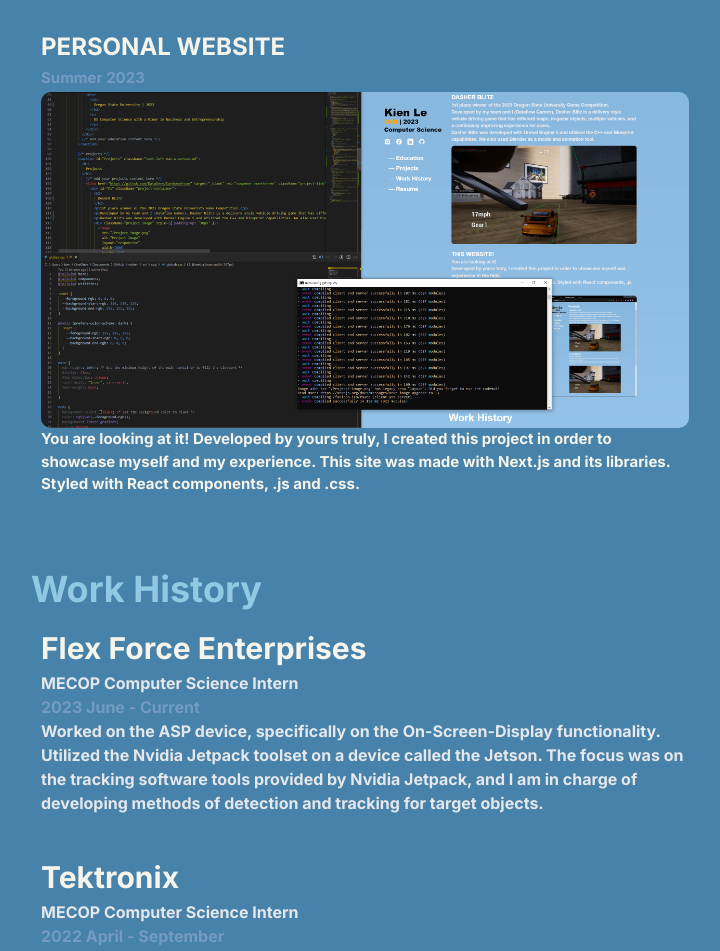
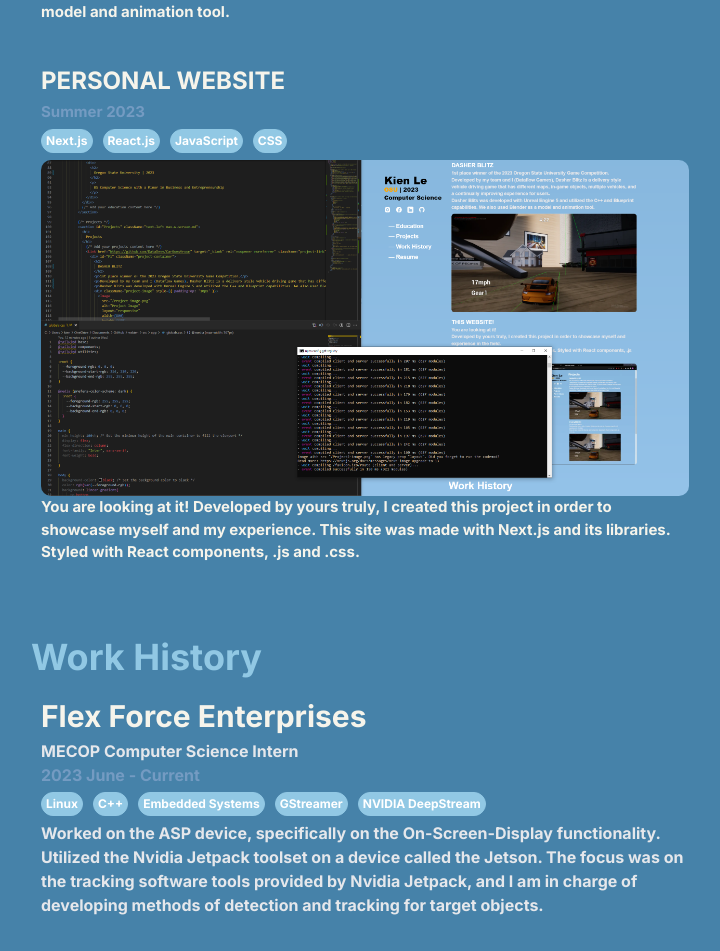
Before and after one commit to kleDevv/wskien, a Next.js app: page / in a window 1280 px wide. Shown: the part 1140-2091 px from the top of the page, without its empty margins (341-1061 px from the left). Built offline with nearby package versions, Linux system fonts and the light colour scheme.

Commit message:
Added Skill bubbles
Also changed the structure for Relevant Work History to create modularity and used structs like I did in the Projects container

```diff
--- a/src/app/globals.css
+++ b/src/app/globals.css
@@ -96,6 +96,16 @@ body {
 
 .name-title {
   font-family: 'Arial Black', Arial, sans-serif;
+}
+
+.skill-bubble {
+  margin-right: 10px;
+  padding: 2px 4px; /* Adjust padding to scale the bubble down */
+  border: 1px solid #91c8e4;
+  border-radius: 18px; /* Adjust border-radius to scale the bubble down */
+  font-size: 12px; /* Adjust font-size to scale the text down */
+  background-color: #91c8e4;
+  color: #fff;
 }
 
 /* Additional CSS for h1 */
--- a/src/app/page.js
+++ b/src/app/page.js
@@ -143,8 +143,18 @@ export default function Home() {
               <Link key={project.id} href={project.link} target="_blank" rel="noopener noreferrer" className="project-link">
                 <div className="project-container" style={{ marginBottom: '20px' }}>
                   <div className="project-details">
-                    <h2 style={{ color: '#f6f4eb' }}>{project.title}</h2>
-                    <p style={{ color: '#749bc2' }}>{project.year}</p>
+                    <div className="flex items-center"> {/* Container for project title */}
+                      <h2 style={{ color: '#f6f4eb', marginRight: '10px' }}>{project.title}</h2>
+                    </div>
+                    <p style={{ color: '#749bc2' }}>{project.year}</p> {/* Moved project year here */}
+                    <div className="skills flex" style={{ padding: '5px 0' }}> {/* Add padding here */}
+                      {project.skills.map((skill, index) => (
+                        <div className="skill-bubble" key={index}>
+                          {/* Skill inside a bubble */}
+                          {skill}
+                        </div>
+                      ))}
+                    </div>
                   </div>
                   <div className="project-image" style={{ paddingTop: '2px' }}>
                     <Image
@@ -158,7 +168,9 @@ export default function Home() {
                   </div>
                   <div className="project-details">
                     {project.descriptions.map((description, index) => (
-                      <p style={{ color: '#f6f4eb' }} key={index}>{description}</p>
+                      <p style={{ color: '#f6f4eb' }} key={index}>
+                        {description}
+                      </p>
                     ))}
                     {/* Rest of your project content */}
                   </div>
@@ -167,46 +179,35 @@ export default function Home() {
             ))}
           </section>
 
+
           {/* Relevant Work History */}
-
           <section id="Work" className="text-left max-w-screen-md">
-            <h1>
-              Work History
-            </h1>
-            <Link href="https://flexforce.us/" target="_blank" rel="noopener noreferrer" className="project-link">
-              <div id="W2" className="project-container">
-                <h2>
-                  Flex Force Enterprises
-                </h2>
-                <h3>
-                  MECOP Computer Science Intern
-                </h3>
-                <h4 style={{ color: '#749bc2' }}>
-                  2023 June - Current
-                </h4>
-                  <p style={{ marginBottom: '20px' }}>
-                    Worked on the ASP device, specifically on the On-Screen-Display functionality. Utilized the Nvidia Jetpack toolset on a device called the Jetson. The focus was on the tracking software tools provided by Nvidia Jetpack, and I am in charge of developing methods of detection and tracking for target objects.
-                  </p>
-              </div>
-            </Link>
-            <Link href="https://www.tek.com/en" target="_blank" rel="noopener noreferrer" className="project-link">
-              <div id="W2" className="project-container">
-                <h2 style={{ color: '#f6f4eb' }}>
-                  Tektronix
-                </h2>
-                <h3>
-                  MECOP Computer Science Intern
-                </h3>
-                <h4 style={{ color: '#749bc2' }}>
-                  2022 April - September
-                </h4>
-                <div style={{ color: '#f6f4eb' }}>
-                  <p style={{ marginBottom: '20px' }}>
-                    Worked on Innovations and Development Team for the Ops department. Worked on multiple projects that included the training of AI image-detection software as well as an application to utilize it with the on-prem system. Development in C# code.
-                  </p>
+            <h1>Work History</h1>
+            {workHistory.map((entry) => (
+              <Link
+                key={entry.id}
+                href={entry.link} // Use the link property from each workHistory entry
+                target="_blank"
+                rel="noopener noreferrer"
+                className="project-link"
+              >
+                <div className="project-container">
+                  <h2>{entry.company}</h2>
+                  <h3>{entry.jobTitle}</h3>
+                  <h4 style={{ color: '#749bc2' }}>{entry.date}</h4>
+                  <div className="skills flex" style={{ padding: '5px 0' }}>
+                    {entry.skills.map((skill, index) => (
+                      <div className="skill-bubble" key={index}>
+                        {skill}
+                      </div>
+                    ))}
+                  </div>
+                  <div style={{ color: '#f6f4eb' }}>
+                    <p style={{ marginBottom: '20px' }}>{entry.description}</p>
+                  </div>
                 </div>
-              </div>
-            </Link>
+              </Link>
+            ))}
           </section>
 
           {/* Resume */}
@@ -244,6 +245,7 @@ const projects = [
     id: 'P1',
     year: 'Fall 2022 - Spring 2023',
     title: 'DASHER BLITZ',
+    skills: ['C++', 'Blueprint', 'Unreal Engine 5', 'Blender'],
     descriptions: [
       '1st place winner of the 2023 Oregon State University Game Competition.',
       'Developed by my team and I (Dataflow Games), Dasher Blitz is a delivery style vehicle driving game that has different maps, in-game objects, multiple vehicles, and a continually improving experience for users. Dasher Blits was developed with Unreal Engine 5 and utilized the C++ and Blueprint capabilities. We also used Blender as a model and animation tool.',
@@ -257,6 +259,7 @@ const projects = [
     id: 'P2',
     year: 'Summer 2023',
     title: 'PERSONAL WEBSITE',
+    skills: ['Next.js', 'React.js', 'JavaScript', 'CSS'],
     descriptions: [
       'You are looking at it! Developed by yours truly, I created this project in order to showcase myself and my experience. This site was made with Next.js and its libraries. Styled with React components, .js and .css.',
       // Add more descriptions here
@@ -266,4 +269,29 @@ const projects = [
     // Rest of the project data
   },
   // Add more projects here
+
 ];
+
+const workHistory = [
+  {
+    id: 'W1',
+    company: 'Flex Force Enterprises',
+    jobTitle: 'MECOP Computer Science Intern',
+    date: '2023 June - Current',
+    skills: ['Linux', 'C++', 'Embedded Systems', 'GStreamer', 'NVIDIA DeepStream'],
+    description:
+      'Worked on the ASP device, specifically on the On-Screen-Display functionality. Utilized the Nvidia Jetpack toolset on a device called the Jetson. The focus was on the tracking software tools provided by Nvidia Jetpack, and I am in charge of developing methods of detection and tracking for target objects.',
+    link: 'https://flexforce.us/', // Different link for this work history entry
+  },
+  {
+    id: 'W2',
+    company: 'Tektronix',
+    jobTitle: 'MECOP Computer Science Intern',
+    date: '2022 April - September',
+    skills: ['C#', 'C++','.Net','Cognex Image Dectection AI'],
+    description:
+      'Worked on Innovations and Development Team for the Ops department. Worked on multiple projects that included the training of AI image-detection software as well as an application to utilize it with the on-prem system. Development in C# code.',
+    link: 'https://www.tek.com/en', // Different link for this work history entry
+  },
+  // Add more work history entries as needed
+];
```
